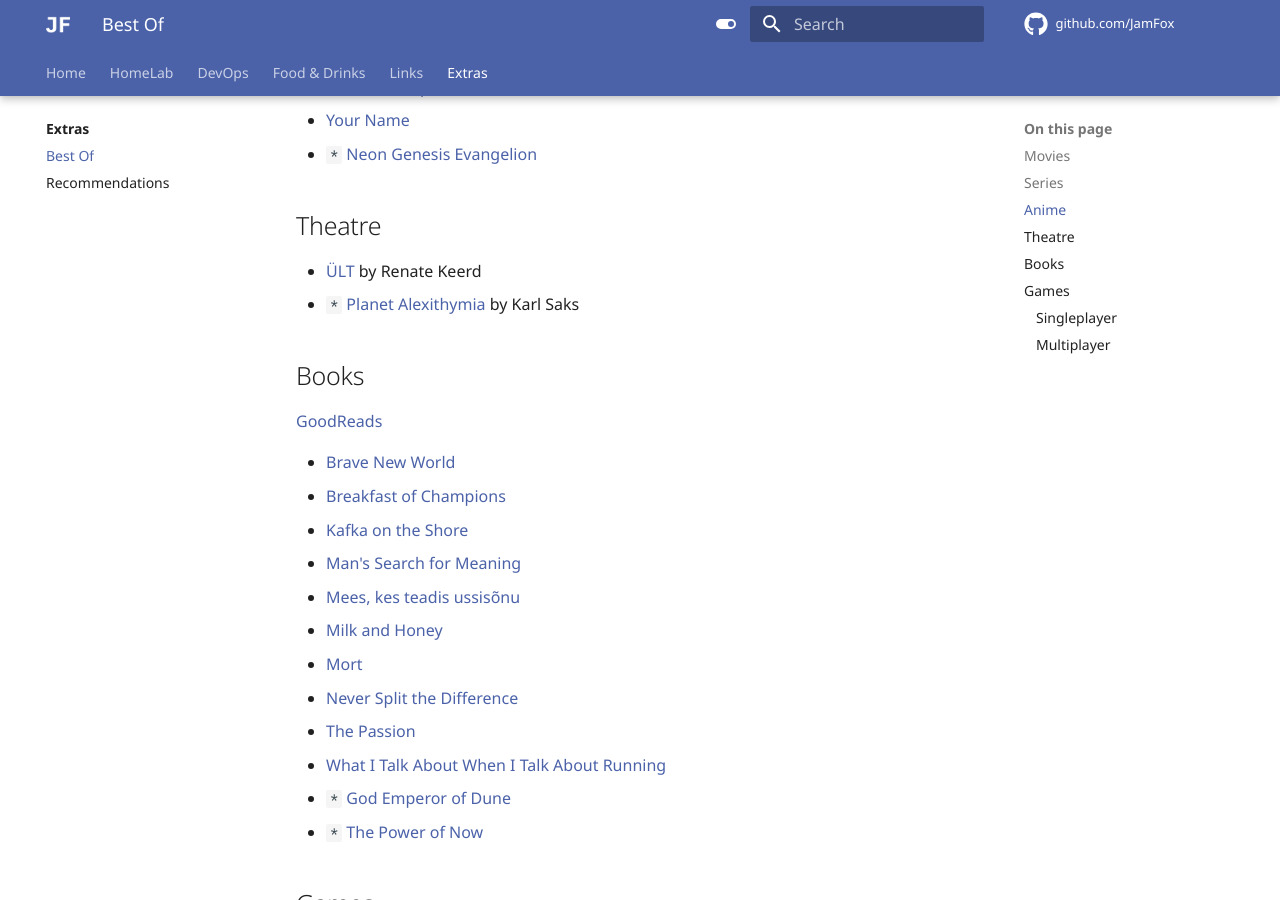
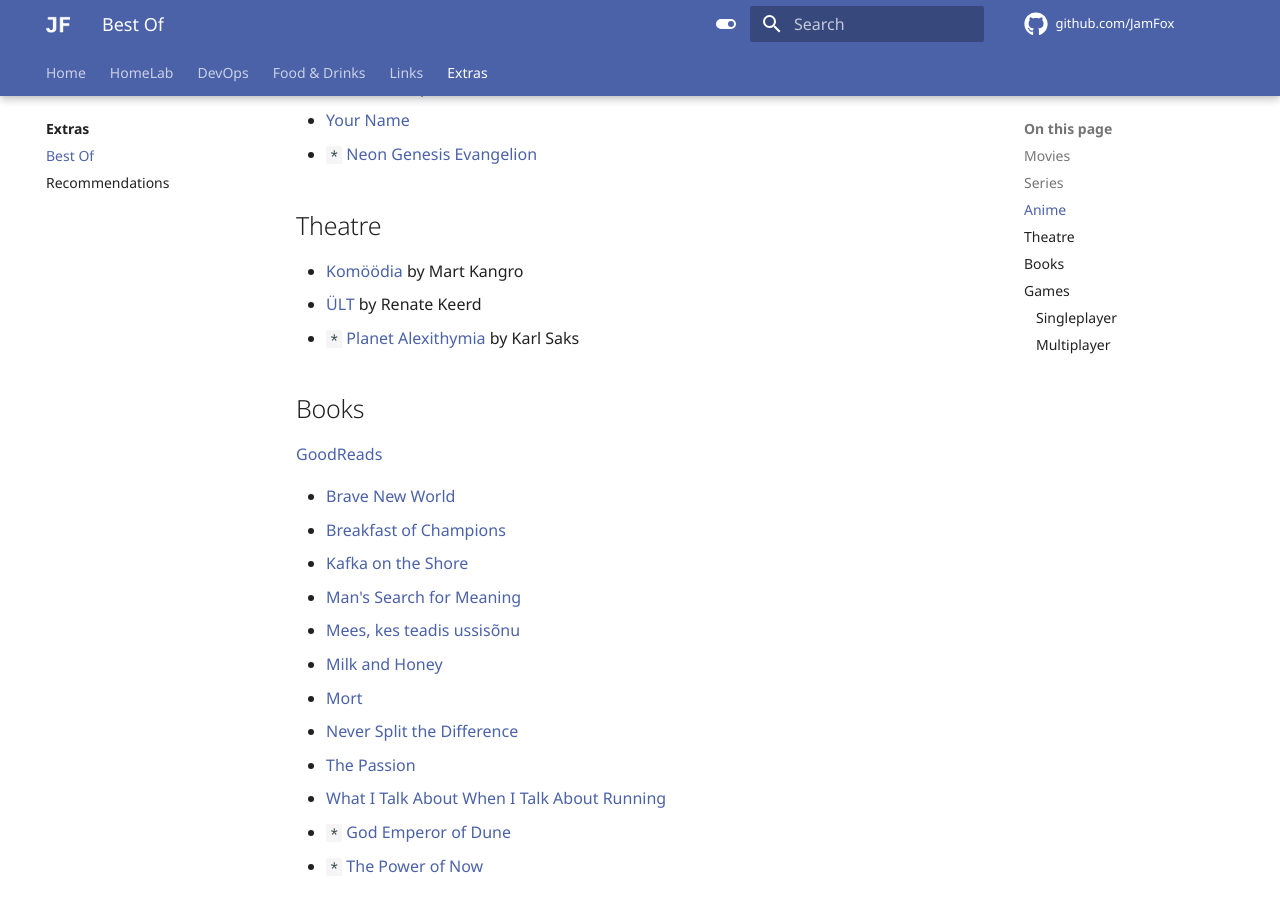
Before and after one commit to JamFox/docs.jamfox.dev, an MkDocs documentation site: the page built from docs/content/extras/bestof.md, in a window 1280 px wide and 900 px high, scrolled down 3819 px. Built offline with MkDocs 1.6.1 and Material for MkDocs 9.7.7, drawn with Linux system fonts in a browser that asks for light colours; comment, search, counter and statistics services are not loaded.

Commit message:
add komoodia

```diff
--- a/docs/content/extras/bestof.md
+++ b/docs/content/extras/bestof.md
@@ -123,6 +123,7 @@ A collection of lists of what I believe to be the best of the best from each med
 
 ## Theatre
 
+- [Komöödia](https://eamt.ee/lavastused/komoodia/) by Mart Kangro
 - [ÜLT](https://www.eestinoorsooteater.ee/et/%C3%BClt) by Renate Keerd
 - `*` [Planet Alexithymia](https://saal.ee/performance/planet-alexithymia-261/) by Karl Saks
 
```
